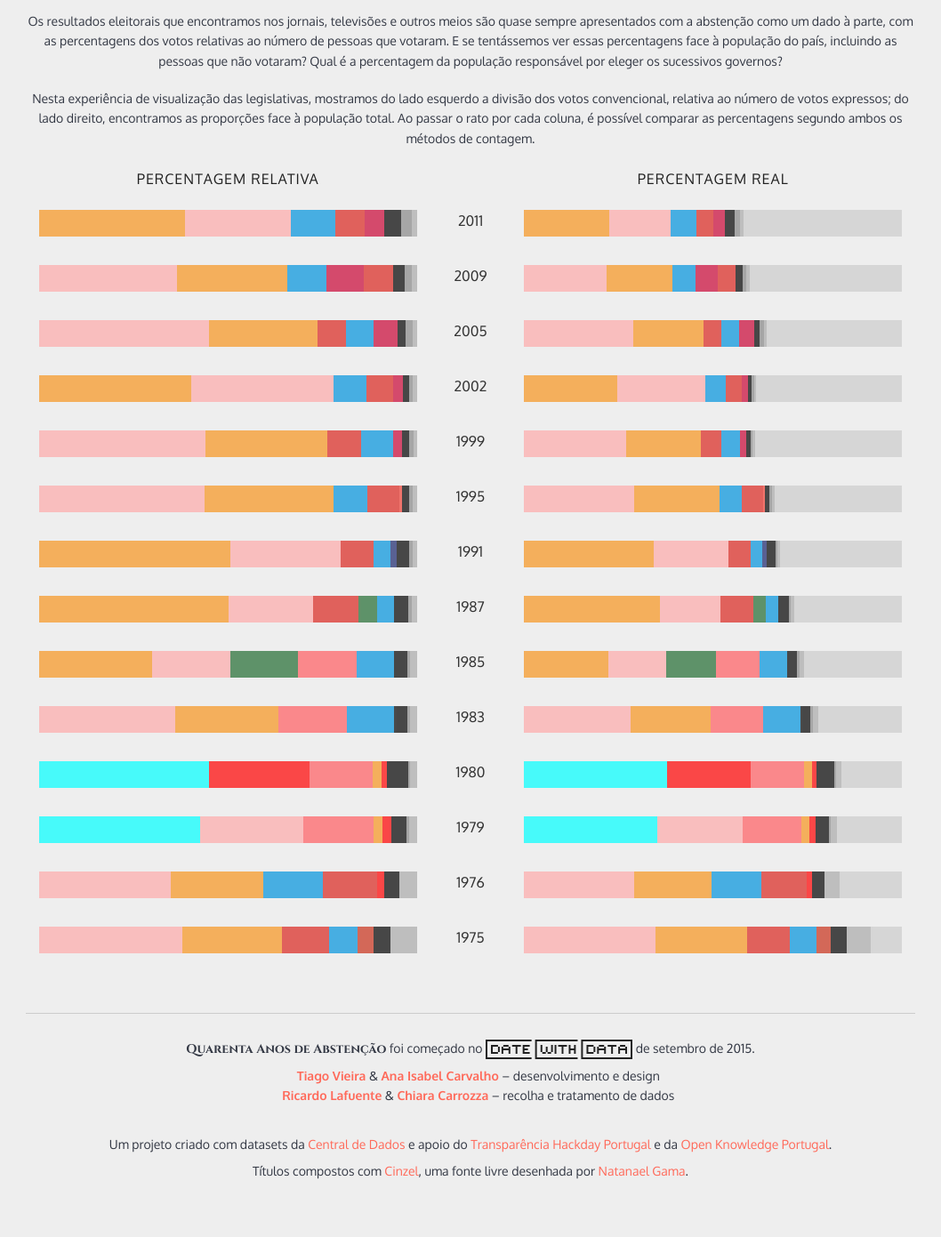
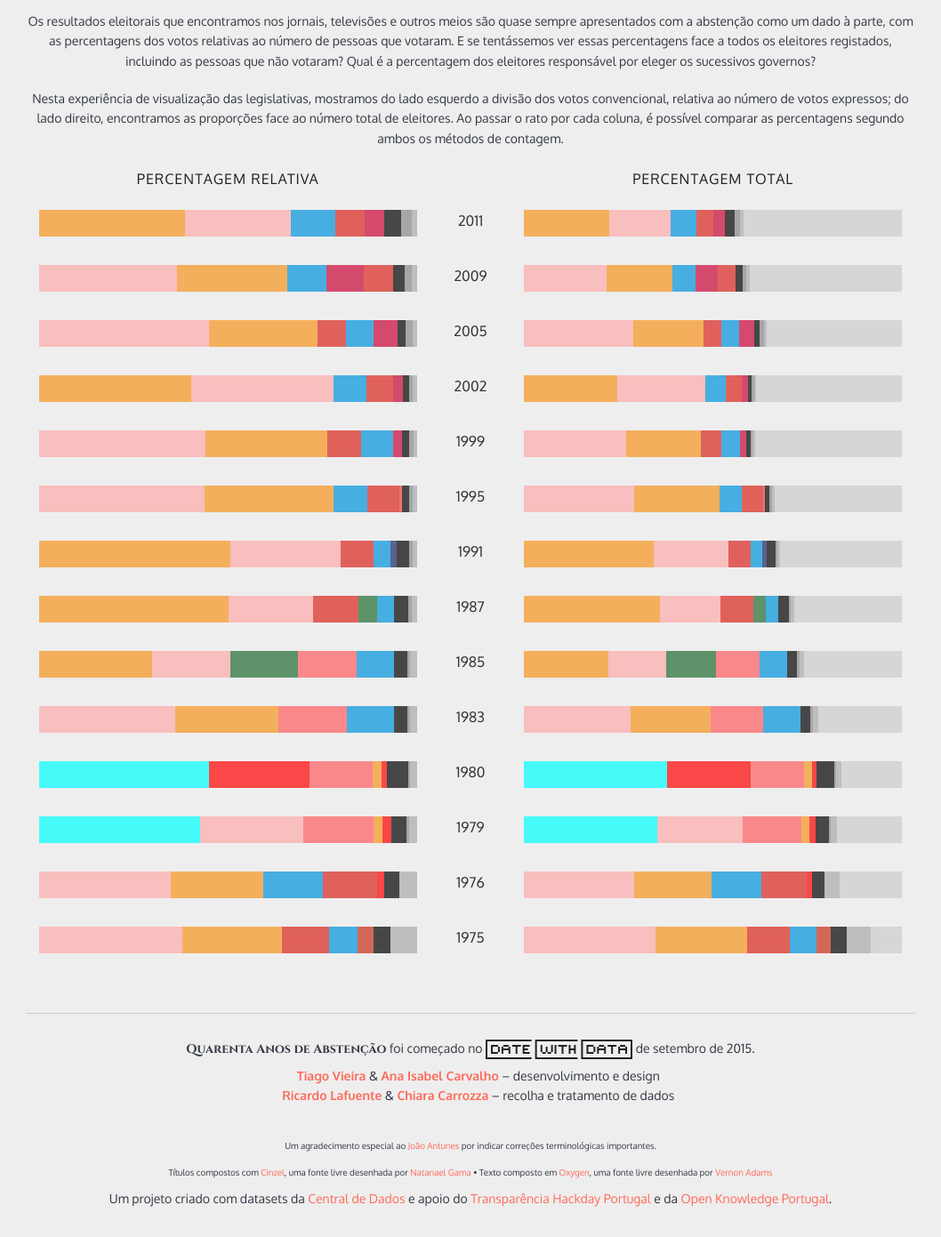
Before and after one commit to transparenciahackday/40anosdeabstencao, a plain HTML site: page index.html in a window 1280 px wide. Shown: the part 84-1475 px from the top of the page at 89% size, without its empty margins (111-1169 px from the left). Before the commit the page ends 1445 px from the top, so only its background shows below. Drawn offline with Linux system fonts and the light colour scheme; files that its build step writes are made by us from their sources.

Commit message:
Update 2015-10-04T11:41:21.745Z

```diff
--- a/index.html
+++ b/index.html
@@ -20,13 +20,14 @@
   </header>
   <section id="intro">
     <div class="row text-center">
-          <p>Os resultados eleitorais que encontramos nos jornais, televisões e outros meios são quase sempre apresentados com a abstenção como um dado à parte, com as percentagens dos votos relativas ao número de pessoas que votaram. E se tentássemos ver essas percentagens face à população do país, incluindo as pessoas que não votaram? Qual é a percentagem da população responsável por eleger os sucessivos governos?</p>
-          <p>Nesta experiência de visualização das legislativas, mostramos do lado esquerdo a divisão dos votos convencional, relativa ao número de votos expressos; do lado direito, encontramos as proporções face à população total. Ao passar o rato por cada coluna, é possível comparar as percentagens segundo ambos os métodos de contagem.</p>
+          <p>Os resultados eleitorais que encontramos nos jornais, televisões e outros meios são quase sempre apresentados com a abstenção como um dado à parte, com as percentagens dos votos relativas ao número de pessoas que votaram. E se tentássemos ver essas percentagens face a todos os eleitores registados, incluindo as pessoas que não votaram? Qual é a percentagem dos eleitores responsável por eleger os sucessivos governos?</p>
+          <p>Nesta experiência de visualização das legislativas, mostramos do lado esquerdo a divisão dos votos convencional, relativa ao número de votos expressos; do lado direito, encontramos as proporções face ao número total de eleitores. Ao passar o rato por cada coluna, é possível comparar as percentagens segundo ambos os métodos de contagem.</p>
     </div>
     <div class="row">
           <div class="small-5 columns text-center"><h4>Percentagem relativa</h4></div>
-          <div class="small-5 columns text-center"><h4>Percentagem real</h4></div>
+          <div class="small-5 columns text-center"><h4>Percentagem total</h4></div>
     </div>
+    <div class="row">
   </section>
   <div id="container">
   </div>
@@ -36,8 +37,9 @@
       <li><a href="http://tiagovieira.pt" target="_blank">Tiago Vieira</a> &amp; <a href="http://twitter.com/aiscarvalho" target="_blank">Ana Isabel Carvalho</a> &ndash; desenvolvimento e design</li>
       <li><a href="http://twitter.com/rlaf" target="_blank">Ricardo Lafuente</a> &amp; <a href="http://www.ces.uc.pt/investigadores/index.php?action=bio&id_investigador=592" target="_blank">Chiara Carrozza</a> &ndash; recolha e tratamento de dados</li>
     </ul>
+    <p><small>Um agradecimento especial ao <a href="http://twitter.com/joao">João Antunes</a> por indicar correções terminológicas importantes.</small></p>
+    <p><small>Títulos compostos com <a href="http://ndiscovered.com/cinzel/" target="_blank">Cinzel</a>, uma fonte livre desenhada por <a href="http://ndiscovered.com/about/" target="_blank">Natanael Gama</a> &bull; Texto composto em <a href="https://www.google.com/fonts/specimen/Oxygen">Oxygen</a>, uma fonte livre desenhada por <a href="http://luc.devroye.org/fonts-47641.html">Vernon Adams</a></small><p>
     <p>Um projeto criado com datasets da <a href="http://centraldedados.pt" target="_blank">Central de Dados</a> e apoio do <a href="http://transparenciahackday.org" target="_blank">Transparência Hackday Portugal</a> e da <a href="http://okfn.org/network/portugal" target="_blank">Open Knowledge Portugal</a>.</p>
-    <p>Títulos compostos com <a href="http://ndiscovered.com/cinzel/" target="_blank">Cinzel</a>, uma fonte livre desenhada por <a href="http://ndiscovered.com/about/" target="_blank">Natanael Gama</a>.</p>
     </div>
   </footer>
   <!-- inject:js -->
```
